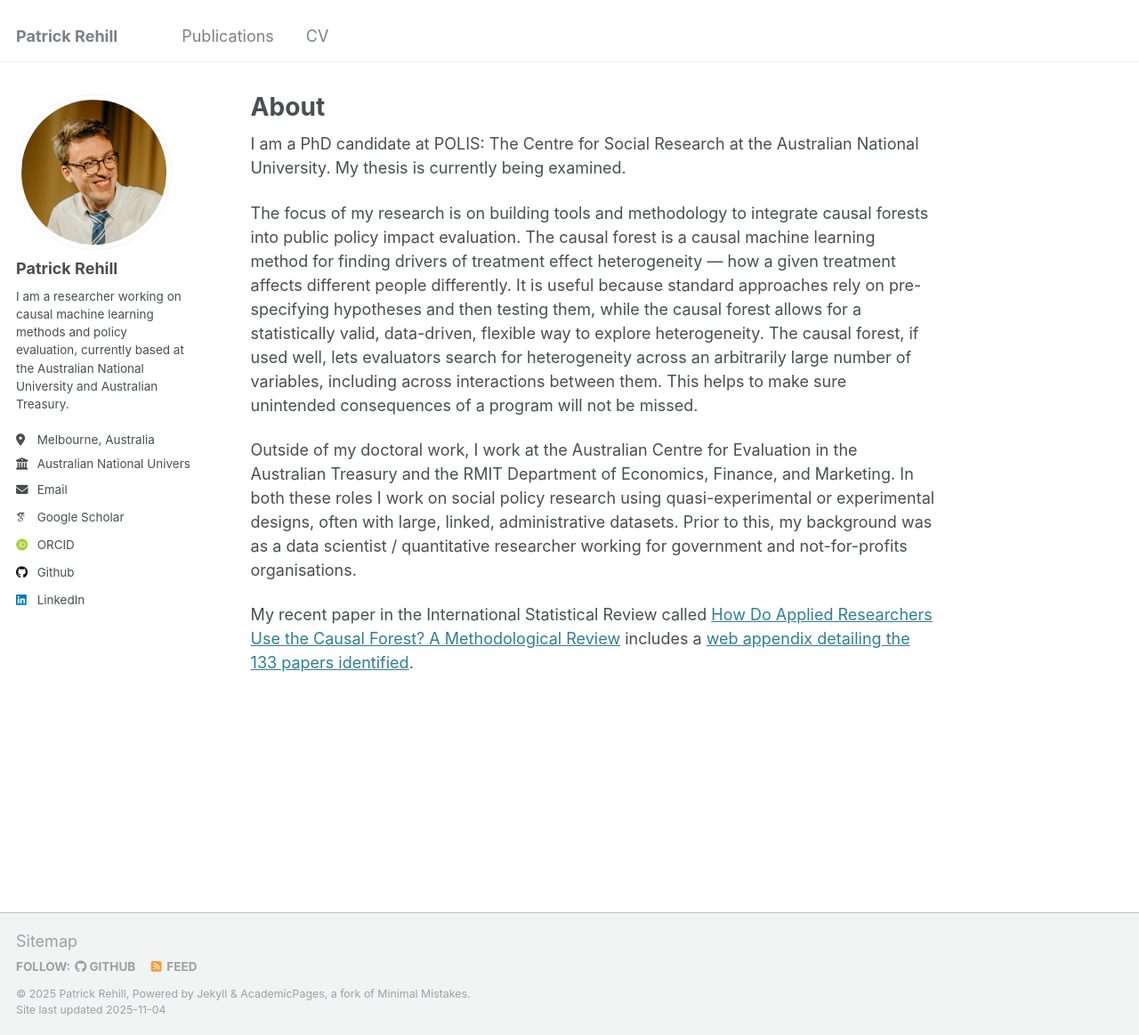
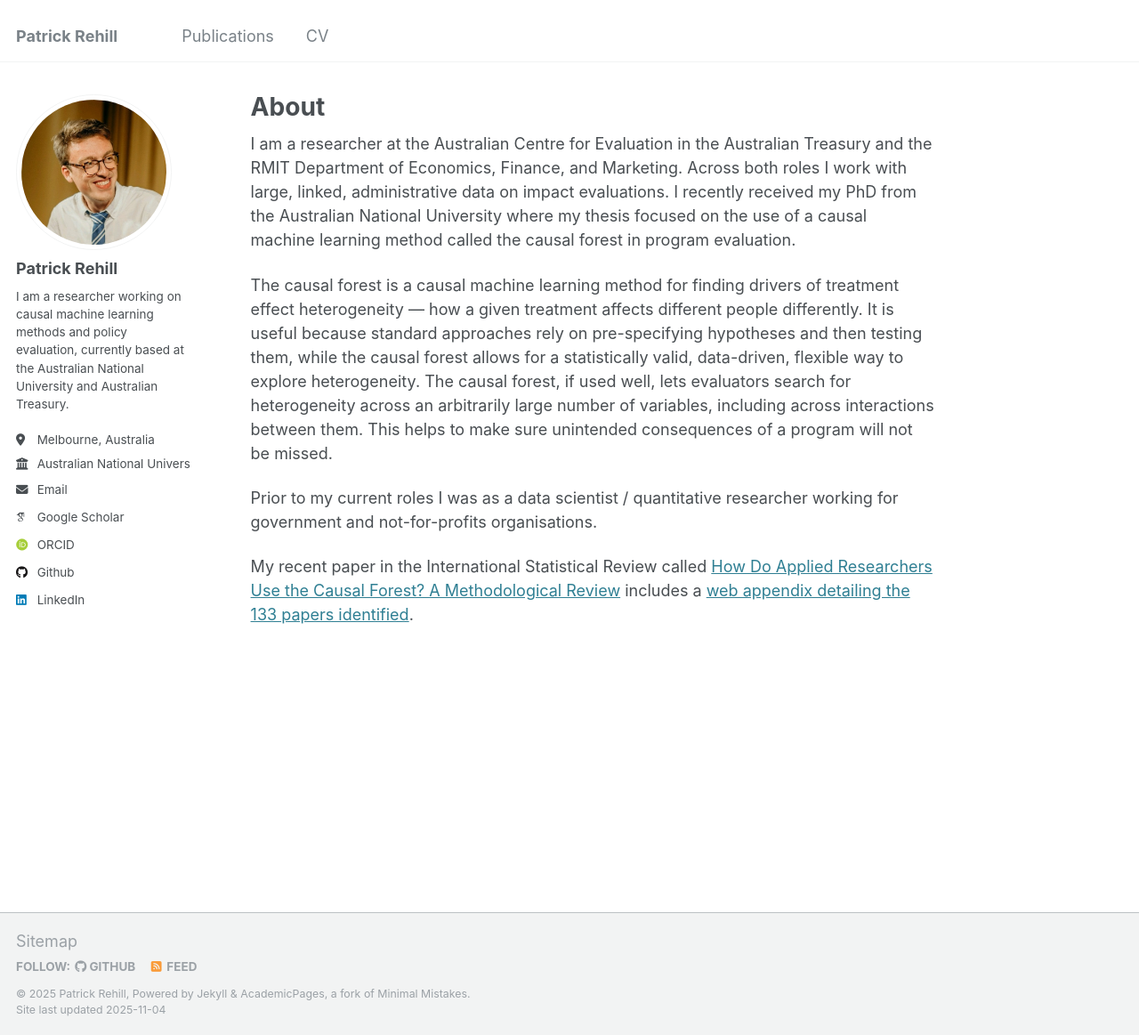
Before and after one commit to pbrehill/pbrehill.github.io, a Jekyll site: the page built from _pages/about.md, in a window 1280 px wide and 1163 px high. Shown: the whole window at 89% size. Built offline with Jekyll 4.4.1, drawn with Linux system fonts in a browser that asks for light colours; some web fonts are replaced.

Commit message:
I am editing my about page after receiving PhD.

```diff
--- a/_pages/about.md
+++ b/_pages/about.md
@@ -9,10 +9,10 @@ include:
   - files
 ---
 
-I am a PhD candidate at POLIS: The Centre for Social Research at the Australian National University. My thesis is currently being examined.
+I am a researcher at the Australian Centre for Evaluation in the Australian Treasury and the RMIT Department of Economics, Finance, and Marketing. Across both roles I work with large, linked, administrative data on impact evaluations. I recently received my PhD from the Australian National University where my thesis focused on the use of a causal machine learning method called the causal forest in program evaluation.
 
-The focus of my research is on building tools and methodology to integrate causal forests into public policy impact evaluation. The causal forest is a causal machine learning method for finding drivers of treatment effect heterogeneity — how a given treatment affects different people differently. It is useful because standard approaches rely on pre-specifying hypotheses and then testing them, while the causal forest allows for a statistically valid, data-driven, flexible way to explore heterogeneity. The causal forest, if used well, lets evaluators search for heterogeneity across an arbitrarily large number of variables, including across interactions between them. This helps to make sure unintended consequences of a program will not be missed.
+The causal forest is a causal machine learning method for finding drivers of treatment effect heterogeneity — how a given treatment affects different people differently. It is useful because standard approaches rely on pre-specifying hypotheses and then testing them, while the causal forest allows for a statistically valid, data-driven, flexible way to explore heterogeneity. The causal forest, if used well, lets evaluators search for heterogeneity across an arbitrarily large number of variables, including across interactions between them. This helps to make sure unintended consequences of a program will not be missed.
 
-Outside of my doctoral work, I work at the Australian Centre for Evaluation in the Australian Treasury and the RMIT Department of Economics, Finance, and Marketing. In both these roles I work on social policy research using quasi-experimental or experimental designs, often with large, linked, administrative datasets. Prior to this, my background was as a data scientist / quantitative researcher working for government and not-for-profits organisations.
+Prior to my current roles I was as a data scientist / quantitative researcher working for government and not-for-profits organisations.
 
 My recent paper in the International Statistical Review called [How Do Applied Researchers Use the Causal Forest? A Methodological Review](https://onlinelibrary.wiley.com/doi/full/10.1111/insr.12610) includes a [web appendix detailing the 133 papers identified](files/causal_forest_papers.csv).
```
